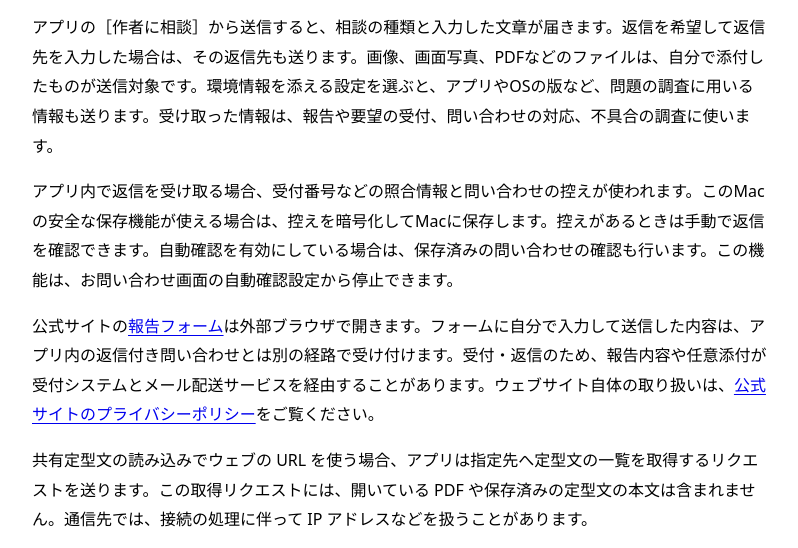
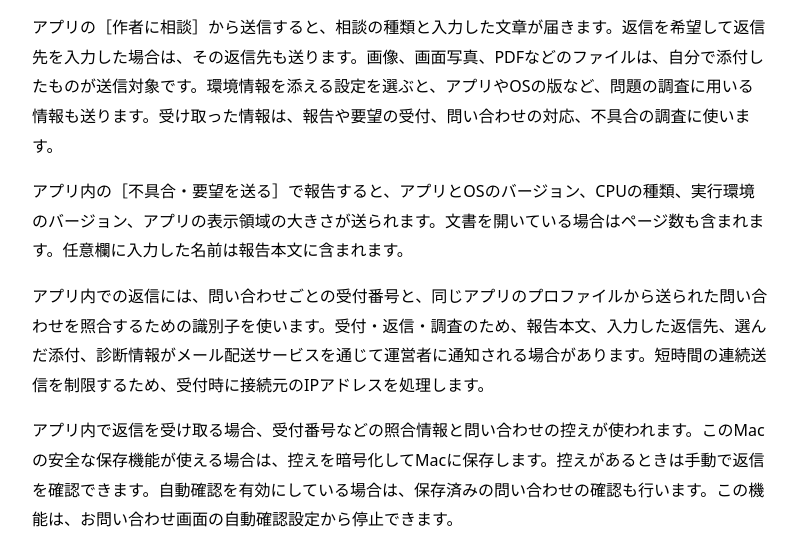
Before and after one commit to pdf-marin/pdf-marin.github.io, a plain HTML site: page mac-privacy.html in a window 1280 px wide. Shown: the part 202-750 px from the top of the page, without its empty margins (240-1038 px from the left). Drawn offline with Linux system fonts and the light colour scheme.

Commit message:
Update Japanese Mac privacy policy
Added additional details about reporting issues and responses within the app.

```diff
--- a/mac-privacy.html
+++ b/mac-privacy.html
@@ -20,6 +20,8 @@
     <h1>PDF MARIN Mac App Store版のプライバシー</h1>
     <p>PDFを開く、注釈を加える、保存する通常の作業は、利用者のMac上で行います。PDFの圧縮やパスワードの設定・解除もMac上で行います。</p>
     <p>アプリの［作者に相談］から送信すると、相談の種類と入力した文章が届きます。返信を希望して返信先を入力した場合は、その返信先も送ります。画像、画面写真、PDFなどのファイルは、自分で添付したものが送信対象です。環境情報を添える設定を選ぶと、アプリやOSの版など、問題の調査に用いる情報も送ります。受け取った情報は、報告や要望の受付、問い合わせの対応、不具合の調査に使います。</p>
+    <p>アプリ内の［不具合・要望を送る］で報告すると、アプリとOSのバージョン、CPUの種類、実行環境のバージョン、アプリの表示領域の大きさが送られます。文書を開いている場合はページ数も含まれます。任意欄に入力した名前は報告本文に含まれます。</p>
+    <p>アプリ内での返信には、問い合わせごとの受付番号と、同じアプリのプロファイルから送られた問い合わせを照合するための識別子を使います。受付・返信・調査のため、報告本文、入力した返信先、選んだ添付、診断情報がメール配送サービスを通じて運営者に通知される場合があります。短時間の連続送信を制限するため、受付時に接続元のIPアドレスを処理します。</p>
     <p>アプリ内で返信を受け取る場合、受付番号などの照合情報と問い合わせの控えが使われます。このMacの安全な保存機能が使える場合は、控えを暗号化してMacに保存します。控えがあるときは手動で返信を確認できます。自動確認を有効にしている場合は、保存済みの問い合わせの確認も行います。この機能は、お問い合わせ画面の自動確認設定から停止できます。</p>
     <p>公式サイトの<a href="https://pdf-marin.github.io/#report">報告フォーム</a>は外部ブラウザで開きます。フォームに自分で入力して送信した内容は、アプリ内の返信付き問い合わせとは別の経路で受け付けます。受付・返信のため、報告内容や任意添付が受付システムとメール配送サービスを経由することがあります。ウェブサイト自体の取り扱いは、<a href="https://pdf-marin.github.io/privacy.html">公式サイトのプライバシーポリシー</a>をご覧ください。</p>
     <p>共有定型文の読み込みでウェブの URL を使う場合、アプリは指定先へ定型文の一覧を取得するリクエストを送ります。この取得リクエストには、開いている PDF や保存済みの定型文の本文は含まれません。通信先では、接続の処理に伴って IP アドレスなどを扱うことがあります。</p>
```
